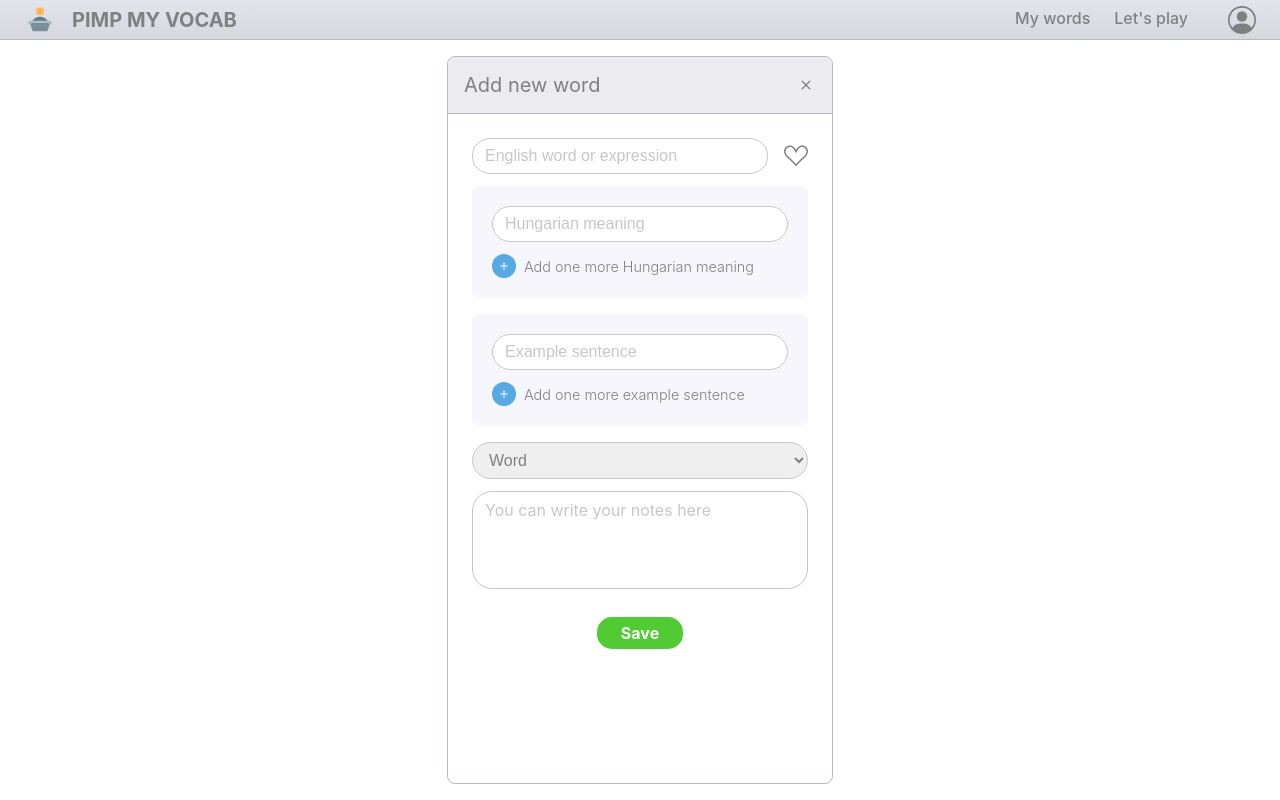
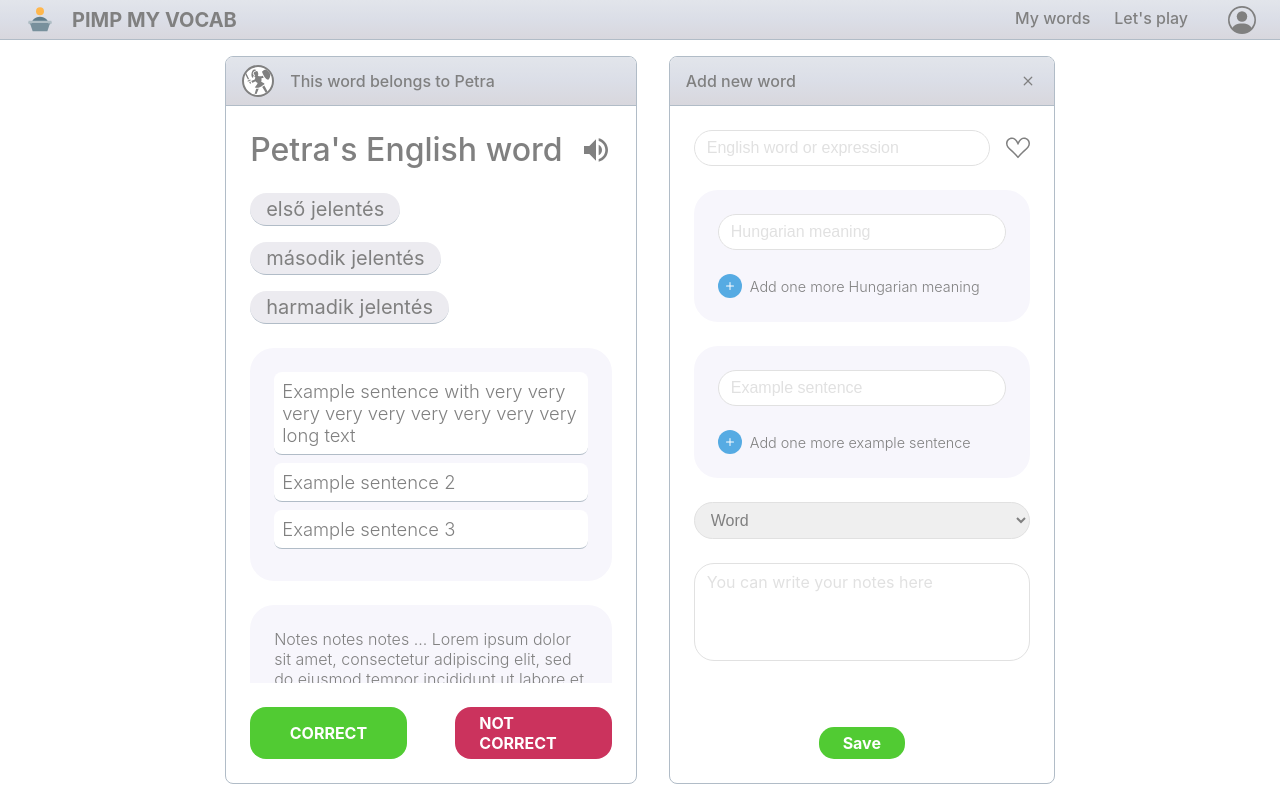
Before and after one commit to Crepkey/pmv_frond_end, a React (Create React App) app: page / in a window 1280 px wide. Built offline with nearby package versions, Linux system fonts and the light colour scheme.

Commit message:
EditWord uses colors.ts and general paddings

```diff
--- a/src/App.tsx
+++ b/src/App.tsx
@@ -30,7 +30,7 @@ function App() {
 
 
       <Body>
-        {/* <PlayingCard /> */}
+        <PlayingCard />
         <EditWord />
       </Body>
     </MainContainer >
--- a/src/components/EditWord.tsx
+++ b/src/components/EditWord.tsx
@@ -2,10 +2,11 @@ import React from 'react';
 
 /* Styles */
 import styled from 'styled-components';
+import { colors } from './colors';
 import { BsSuitHeart, BsPlus, BsX } from 'react-icons/bs'
 
 const Card = styled.div`
-    border: 1px solid #b1bcc7;
+    border: 1px solid ${colors.border};
     border-radius: 8px;
     margin: 16px;
     width: 30vw;
@@ -17,14 +18,14 @@ const Card = styled.div`
 `
 
 const CardHeader = styled.div`
-    background-color: #ecebf0;
-    border-bottom: 1px solid #b1bcc7;
+    display: flex;
+    align-items: center;
+    font-weight: 450;
+    background-image: linear-gradient(to top,${colors.headerGradientDarker},${colors.headerGradientDark},${colors.headerGradientLight});
+    border-bottom: 1px solid ${colors.border};
+    min-height: 3rem;
+    justify-content: space-between;
     padding: 0 16px;
-    min-height: 3.5rem;
-    display: flex;
-    justify-content: space-between;
-    align-items: center;
-    font-size: 1.25rem;
 `
 
 const Icon = styled.div`
@@ -37,11 +38,11 @@ const Icon = styled.div`
 `
 
 const HeartIcon = styled(Icon)`
-    margin-bottom: 12px;
+    margin-bottom: 24px;
 `
 
 const CardBody = styled.div`
-    padding: 24px;
+    padding-bottom: 24px;
     display: flex;
     flex-direction: column;
     flex: 1;
@@ -51,8 +52,16 @@ const CardBody = styled.div`
 
 const Row = styled.div`
     display: flex;
+    justify-content: center;
+`
+
+const ScrollContainer = styled.div`
+    min-width: 0;
+    min-height: 0;
+    overflow: scroll;
     flex: 1;
-    justify-content: center;
+    margin-bottom: 24px;
+    padding: 24px 24px 0 24px;
 `
 
 const Form = styled.form`
@@ -60,14 +69,14 @@ const Form = styled.form`
     flex-direction: column;
 `
 
-const LighterCard = styled.div`
+const Block = styled.div`
+    background: ${colors.blockBackground};
+    border-radius: 24px;
+    padding: 24px;
+    margin-bottom: 24px;
+    font-weight: 300;
     display: flex;
     flex-direction: column;
-    background: #F7F6FC;
-    border-radius: 8px;
-    padding: 20px;
-    margin-bottom: 16px;
-    font-weight: 300;
 `
 
 const String = styled.input`
@@ -75,15 +84,15 @@ const String = styled.input`
     flex: 1;
     font-size: 1rem;
     padding: 8px 12px;
-    margin-bottom: 12px;
-    border: 1px #c7c7c7 solid;
+    margin-bottom: 24px;
+    border: 1px ${colors.inputBorder} solid;
     border-radius: 20px;
     color: grey;
     ::placeholder{
-        color: #c7c7c7;
+        color: ${colors.placeholderFont};
     }
     :focus{
-        outline: 1px #56abe3 solid;
+        outline: 1px ${colors.activeBorder} solid;
     }
 `
 
@@ -102,15 +111,14 @@ const CircleButton = styled.button`
 	border-radius:12px;
     margin-right: 8px;
 	cursor:pointer;
-	color:#ffffff;
+	color:${colors.buttonFont};
 	font-size:1rem;
 	text-decoration:none;
-	text-shadow:0px 1px 0px #4751ae;
-	background-color:#56abe3;
+	background-color:${colors.buttonBackground};
 	border: none;
     :hover {
-	background:linear-gradient(to bottom, #527dcc 5%, #56abe3 100%);
-	background-color:#527dcc;
+        background:linear-gradient(to bottom, ${colors.buttonGradientLight} 5%, ${colors.buttonGradientDark} 100%);
+        background-color:${colors.buttonGradientLight};
     }
     :active {
         position:relative;
@@ -123,15 +131,12 @@ const Select = styled.select`
     flex: 1;
     font-size: 1rem;
     padding: 8px 12px;
-    margin-bottom: 12px;
-    border: 1px #c7c7c7 solid;
+    margin-bottom: 24px;
+    border: 1px ${colors.inputBorder} solid;
     border-radius: 20px;
     color: grey;
-    ::placeholder{
-        color: #c7c7c7;
-    }
     :focus{
-        outline: 1px #56abe3 solid;
+        outline: 1px ${colors.activeBorder} solid;
     }
 `
 
@@ -141,17 +146,17 @@ const Textarea = styled.textarea`
     sans-serif;
     font-size: 1rem;
     padding: 8px 12px;
-    margin-bottom: 12px;
-    border: 1px #c7c7c7 solid;
+    margin-bottom: 24px;
+    border: 1px ${colors.inputBorder} solid;
     border-radius: 20px;
     color: grey;
     resize: none;
     min-height: 5rem;
     ::placeholder{
-        color: #c7c7c7;
+        color: ${colors.placeholderFont};
     }
     :focus{
-        outline: 1px #56abe3 solid;
+        outline: 1px ${colors.activeBorder} solid;
     }
 `
 
@@ -159,18 +164,17 @@ const Button = styled.div`
     display: inline-block;
     width: fit-content;
     cursor: pointer;
-    color: #ffffff;
+	color: ${colors.buttonFont};
     font-size: 1rem;
     font-weight: bold;
     padding: 6px 24px;
-    margin-top: 16px;
     text-decoration: none;
     border-radius: 15px;
     border: none;
-    background-color: #51cb33;
+	background-color: ${colors.acceptButtonBackground};
     :hover {
-        background: linear-gradient(to bottom, #a5cc52 5%, #b8e356 100%);
-        background-color:#a5cc52;
+        background:linear-gradient(to bottom, ${colors.acceptButtonGradientLight} 5%, ${colors.acceptButtonGradientDark} 100%);
+        background-color: ${colors.acceptButtonGradientLight};
     }
     :active {
         position:relative;
@@ -184,6 +188,7 @@ export default function EditWord() {
         <CardHeader>Add new word <Icon><BsX size={20} /></Icon></CardHeader>
         <CardBody>
 
+            <ScrollContainer>
                 <Form>
                     <Row>
                         <String placeholder="English word or expression" />
@@ -191,33 +196,30 @@ export default function EditWord() {
                             <BsSuitHeart size={24} />
                         </HeartIcon>
                     </Row>
-
-                <LighterCard>
+                    <Block>
                         <String placeholder="Hungarian meaning" />
                         <AddNewRow>
                             <CircleButton><BsPlus /></CircleButton>
                             Add one more Hungarian meaning
                         </AddNewRow>
-                </LighterCard>
-
-                <LighterCard>
+                    </Block>
+                    <Block>
                         <String placeholder="Example sentence" />
                         <AddNewRow>
                             <CircleButton><BsPlus /></CircleButton>
                             Add one more example sentence
                         </AddNewRow>
-                </LighterCard>
-
-                <Select placeholder="Type">
+                    </Block>
+                    <Select >
                         <option>Word</option>
                         <option>Expression</option>
                     </Select>
-
                     <Textarea placeholder="You can write your notes here"></Textarea>
+                </Form>
+            </ScrollContainer>
 
             <Row><Button>Save</Button></Row>
-            </Form>
+        </CardBody>
 
-        </CardBody>
     </Card>
 }
--- a/src/components/PlayingCard.tsx
+++ b/src/components/PlayingCard.tsx
@@ -177,7 +177,7 @@ export default function WordCard() {
 
                 <ButtonContainer>
                     <Button>CORRECT</Button>
-                    <RejectButton>NOT CORRECT</RejectButton> {/*  TODO red button */}
+                    <RejectButton>NOT CORRECT</RejectButton>
                 </ButtonContainer>
             </CardBody>
         </Card>
--- a/src/components/colors.ts
+++ b/src/components/colors.ts
@@ -4,6 +4,7 @@ export const colors = {
     buttonFont: 'rgba(255, 255, 255, 1)',
     activeFont: ' rgba(80, 80, 80, 1)',
     inactiveFont: 'rgba(150, 150, 150, 1)',
+    placeholderFont: 'rgba(225, 225, 225, 1)',
 
     // BUTTONS
     acceptButtonBackground: 'rgba(81, 203, 51, 1)',
@@ -35,6 +36,7 @@ export const colors = {
     // BORDERS
     activeBorder: 'rgba(86, 171, 227, 1)',
     border: 'rgba(177, 188, 199, 1)',
-    rowBorder: 'rgba(225, 225, 225, 1)'
+    rowBorder: 'rgba(225, 225, 225, 1)',
+    inputBorder: 'rgba(225, 225, 225, 1)'
 
 }
```
Lines whose indentation alone changed are shown as unchanged.
